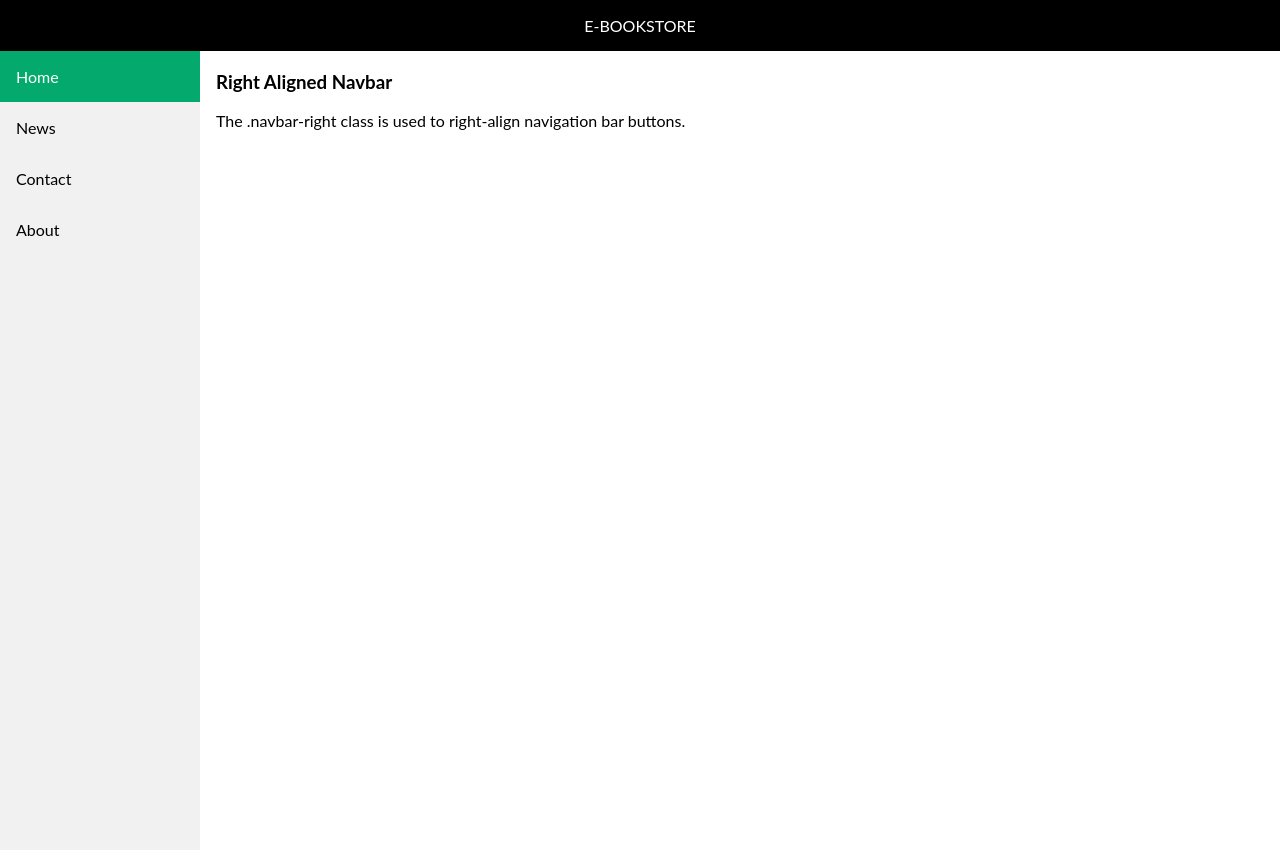
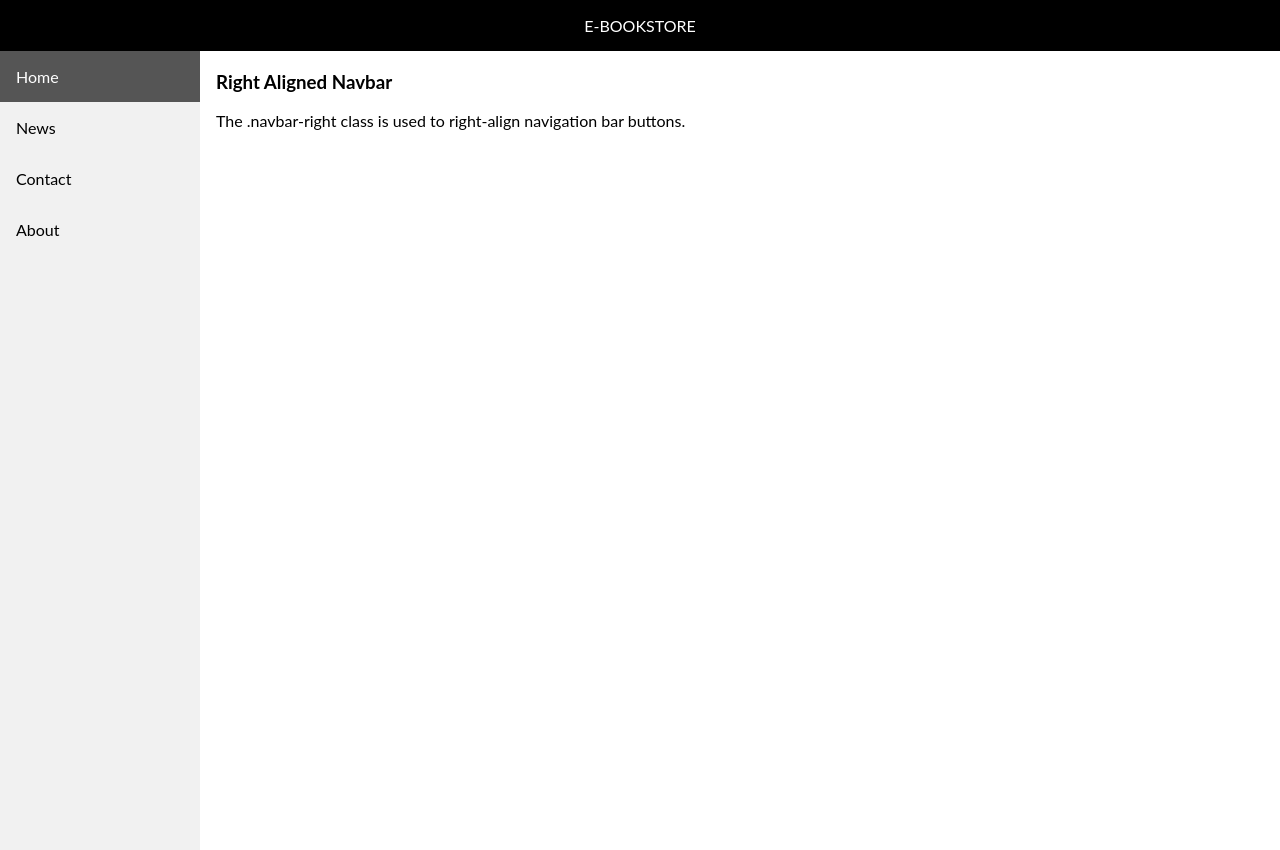
Before and after one commit to sachinraghult/e-bookstore, a PHP site: page / in a window 1280 px wide. Shown: the top 850 px of the page. Run offline with PHP 8.4, Linux system fonts and the light colour scheme.

Commit message:
Final one

```diff
--- a/css/sidenav.css
+++ b/css/sidenav.css
@@ -21,12 +21,12 @@ body {
   }
 
   .sidebar a.active {
-    background-color: #04AA6D;
+    background-color: #555;
     color: white;
   }
 
   .sidebar a:hover:not(.active) {
-    background-color: #555;
+    background-color: #ff9933;
     color: white;
   }
 
```
